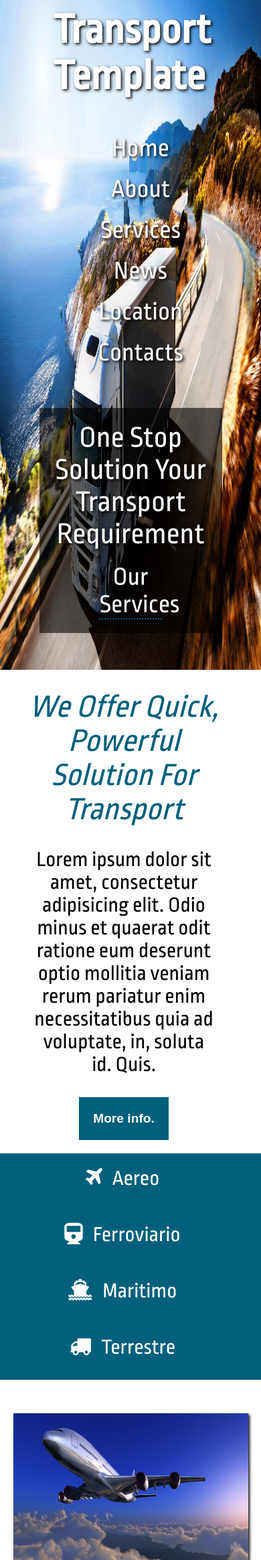
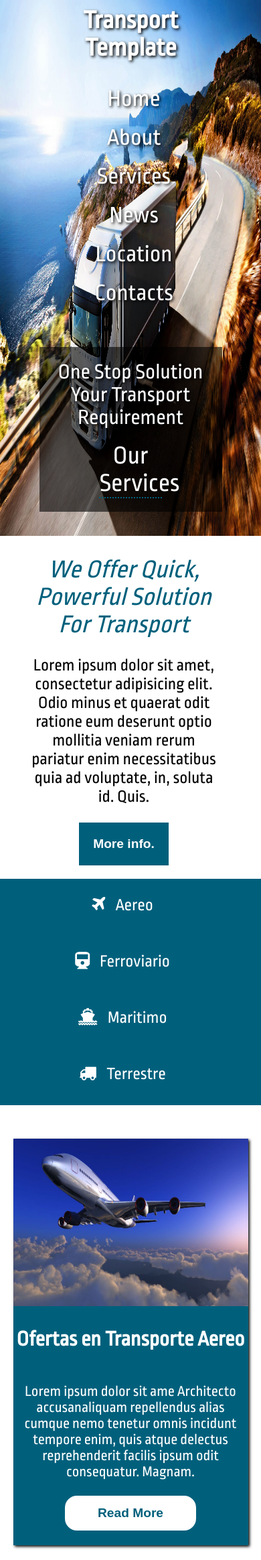
Before and after one commit to MarUser04/Transport-Template, a PHP site: page / in a window 390 px wide. Shown: the top 2329 px of the page at 67% size. Run offline with PHP 8.4, Linux system fonts and the light colour scheme.

Commit message:
actuzalizacion y mejora del modo responsive

```diff
--- a/css/styles.css
+++ b/css/styles.css
@@ -161,10 +161,16 @@ html, body {
         width: 70%; } }
   @media (max-width: 400px) {
     .menu {
-      height: 1000px;
-      background-size: 100% 1200px; }
+      height: 800px;
+      background-size: 100% 880px; }
       .menu .cabecera__titulo {
-        margin-right: 20%; } }
+        font-size: 1.2em; }
+      .menu .cabecera__nav {
+        margin-right: 20px; }
+        .menu .cabecera__nav a {
+          font-size: 1.1em; }
+      .menu .infoMenu span {
+        font-size: 1em; } }
 
 .info {
   grid-column: 1 / 3;
@@ -190,10 +196,11 @@ html, body {
     -ms-flex-item-align: center;
         align-self: center;
     font-style: italic;
-    font-size: 1.5em;
+    font-size: 1.2em;
     color: #00607C; }
   .info__text {
-    width: 85%; }
+    width: 85%;
+    font-size: .8em; }
     @media (max-width: 500px) {
       .info__text {
         width: 95%; } }
@@ -259,7 +266,8 @@ html, body {
         margin-bottom: 0px; }
     .categorias__nav a {
       color: white;
-      text-decoration: none; }
+      text-decoration: none;
+      font-size: .8em; }
       .categorias__nav a:hover {
         text-shadow: 2px 2px 4px #000000; }
     .categorias__nav i {
@@ -305,9 +313,9 @@ html, body {
       height: 250px;
       margin-bottom: 5px; }
     .tipos__item h2 {
-      font-size: 1.2em; }
+      font-size: 1em; }
     .tipos__item p {
-      font-size: .9em; }
+      font-size: .7em; }
     .tipos__item button {
       width: 200px;
       background: white;
--- a/html/index.html
+++ b/html/index.html
@@ -39,7 +39,7 @@
       <div class="tipos">
         <div class="tipos__item"><img src="../images/aereo.jpg" alt=""/>
           <h2>Ofertas en Transporte Aereo</h2>
-          <p> Lorem ipsum dolor sit ame Architecto accusantium commodi aliquam repellendus alias cumque nemo tenetur omnis incidunt tempore enim, quis atque delectus reprehenderit facilis ipsum odit consequatur. Magnam.</p>
+          <p> Lorem ipsum dolor sit ame Architecto accusanaliquam repellendus alias cumque nemo tenetur omnis incidunt tempore enim, quis atque delectus reprehenderit facilis ipsum odit consequatur. Magnam.</p>
           <button>Read More</button>
         </div>
         <div class="tipos__item"><img src="../images/maritimo.jpg" alt=""/>
--- a/pug/index.pug
+++ b/pug/index.pug
@@ -57,7 +57,7 @@ html
                 .tipos__item
                     img(src="../images/aereo.jpg", alt="")
                     h2 Ofertas en Transporte Aereo
-                    p  Lorem ipsum dolor sit ame Architecto accusantium commodi aliquam repellendus alias cumque nemo tenetur omnis incidunt tempore enim, quis atque delectus reprehenderit facilis ipsum odit consequatur. Magnam.
+                    p  Lorem ipsum dolor sit ame Architecto accusanaliquam repellendus alias cumque nemo tenetur omnis incidunt tempore enim, quis atque delectus reprehenderit facilis ipsum odit consequatur. Magnam.
                     button Read More
                 .tipos__item
                     img(src="../images/maritimo.jpg", alt="")
--- a/scss/styles.scss
+++ b/scss/styles.scss
@@ -240,12 +240,26 @@ html, body{
      }
 
      @media(max-width: 400px){
-           height:1000px;
-        background-size: 100% 1200px;
+           height:  800px;
+        background-size: 100% 880px;
 
             .cabecera{
                 &__titulo{
-                    margin-right: 20%;
+
+                    font-size: 1.2em;
+                }
+
+                &__nav{
+                    margin-right: 20px;
+                    a{
+                        font-size: 1.1em;
+                    }
+                }
+            }
+
+            .infoMenu{
+                span{
+                    font-size: 1em;
                 }
             }
      }
@@ -267,12 +281,13 @@ html, body{
 
         align-self: center;
         font-style: italic;
-        font-size: 1.5em;
+        font-size: 1.2em;
         color: $color1;
     }
 
     &__text{
         width: 85%;
+        font-size: .8em;
          @media(max-width:500px){
              width: 95%;
          }
@@ -285,6 +300,7 @@ html, body{
          grid-column: 1 / 4;
         grid-row: 2;
         margin-bottom: 0;
+
 
     }
 
@@ -319,6 +335,7 @@ html, body{
         a{
             color: white;
             text-decoration: none;
+            font-size: .8em;
             &:hover{
                // transform: scale(1.2);
                 text-shadow: 2px 2px 4px #000000;
@@ -370,10 +387,10 @@ html, body{
         }
 
         h2{
-            font-size: 1.2em
+            font-size: 1em
         }
         p{
-            font-size: .9em;
+            font-size: .7em;
         }
 
       @include boton3();
@@ -440,8 +457,9 @@ html, body{
             color: white;
             justify-content: center;
             align-items: center;
+            font-size: .8em;
             span{
-                font-size: 3.4em;
+                font-size: 2.5em;
                 margin-right: 30px;
                 padding: 40px;
 
@@ -462,6 +480,7 @@ html, body{
                     align-self: center;
                     margin-bottom: 4px;
                     transition: .7s;
+
                     &:hover{
                      transform: scale(1.2);
                         transition: .7s;
@@ -549,13 +568,15 @@ html, body{
     display: flex;
     flex-direction: column;
     align-content: center;
+    justify-content: center;
     &__titulo{
          margin-top: 5px;
-        font-size: 2em;
+        font-size: 1.5em;
         margin-bottom: 2px;
     }
 
     &__info{
+        font-size: .8em;
         margin-left: 10px;
         margin-right: 10px;
     }
@@ -621,6 +642,7 @@ html, body{
           width: 50%;
           margin-right: 10px;
           margin-left: 10px;
+          font-size: .9em;
           @include boton();
           a{
               color:$color1;
@@ -642,7 +664,9 @@ html, body{
              justify-content: center;
              &__notice{
                  width: 80%;
+                 margin-left: 20px;
                      &:first-child{
+                         margin-left: 30px;
                          border-right:none;
                         border-bottom: 2px dotted $color1;
                         padding-bottom: 20px;
@@ -679,7 +703,7 @@ html, body{
     &__cita{
         color: $color1;
         font-style: italic;
-        font-size: 1.5em;
+        font-size: 1.2em;
         padding: 20px;
         text-shadow: $sombra;
         height: auto;
@@ -749,7 +773,7 @@ html, body{
             }
 
             button{
-                margin-left: 100px;
+                margin-left: 30px;
             }
     }
 
@@ -860,6 +884,10 @@ html, body{
         &__busqueda{
             align-self: center;
         }
+
+        &__nav{
+            margin-right: 8%;
+        }
     }
       @media (max-width: 760px){
         grid-row: 10;
```
Also changed, not shown: other parts of css/styles.css (+19 -9 lines).
